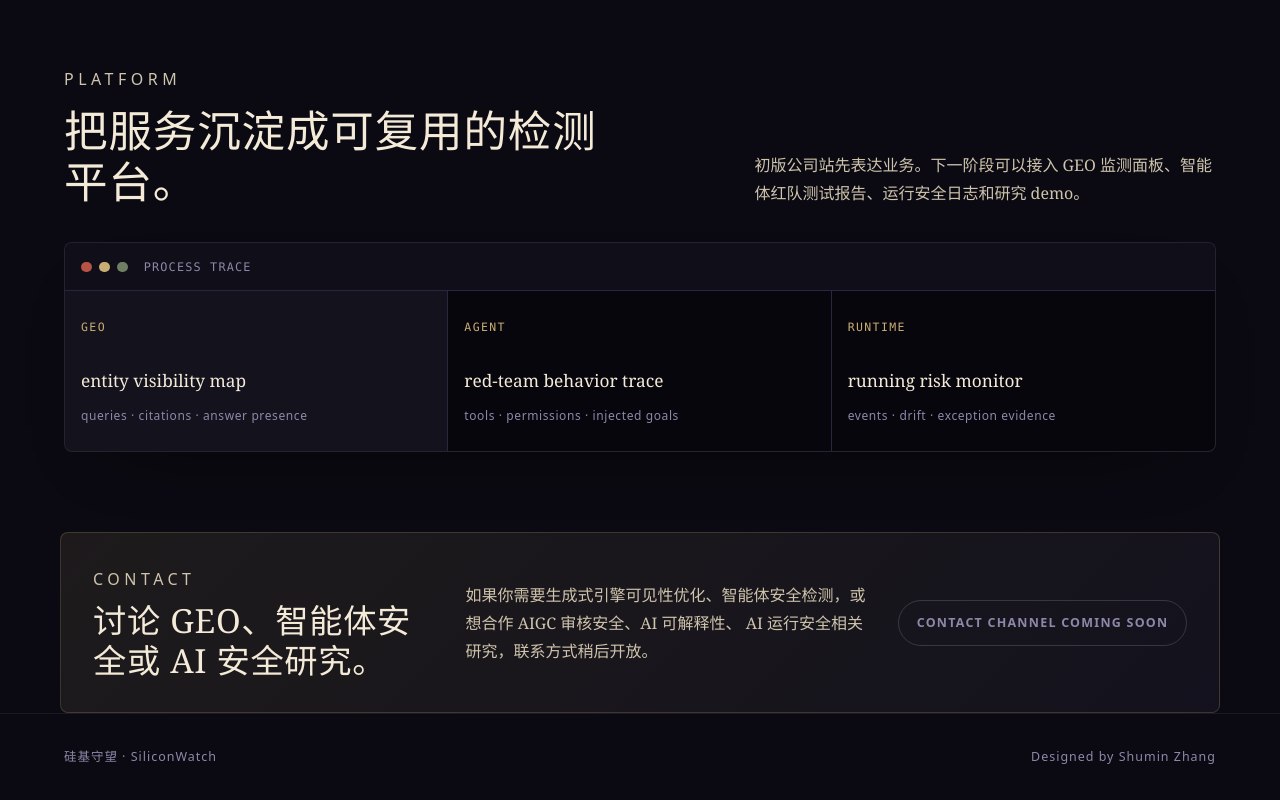
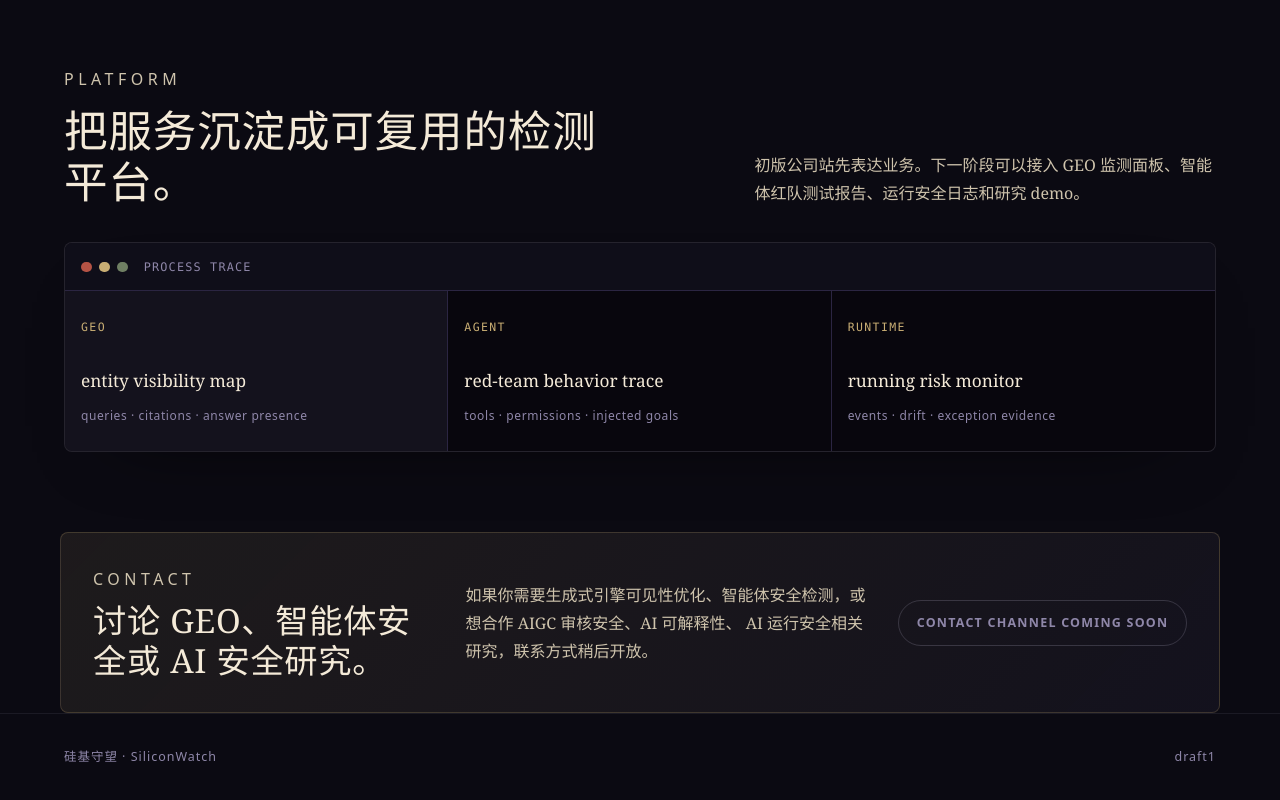
Before and after one commit to suzakuzhang/siliconwatch, a plain HTML site: page index.html in a window 1280 px wide. Shown: the part 2802-3602 px from the top of the page. Drawn offline with Linux system fonts and the light colour scheme.

Commit message:
Replace public designer credit

```diff
--- a/index.html
+++ b/index.html
@@ -282,7 +282,7 @@
 
     <footer class="site-footer">
       <span>硅基守望 · SiliconWatch</span>
-      <span>Designed by Shumin Zhang</span>
+      <span>draft1</span>
     </footer>
 
     <script src="script.js"></script>
```
